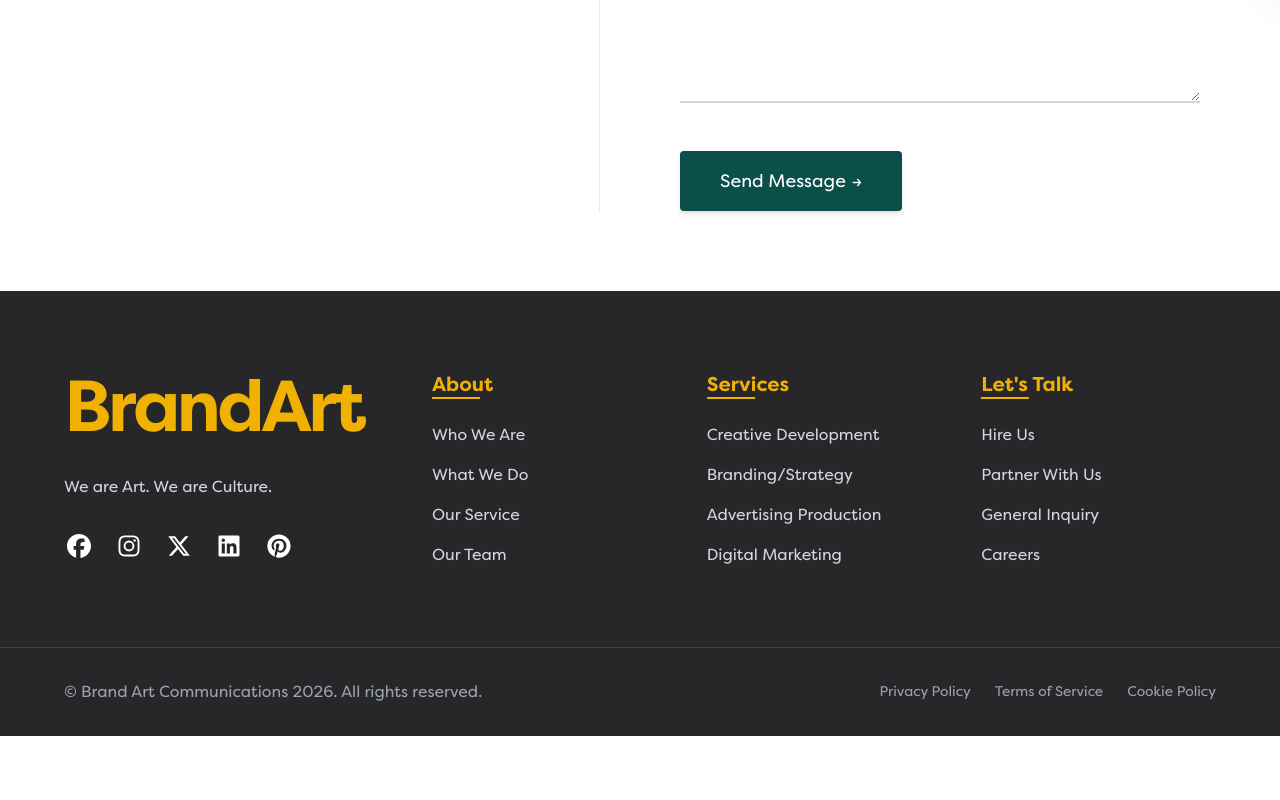
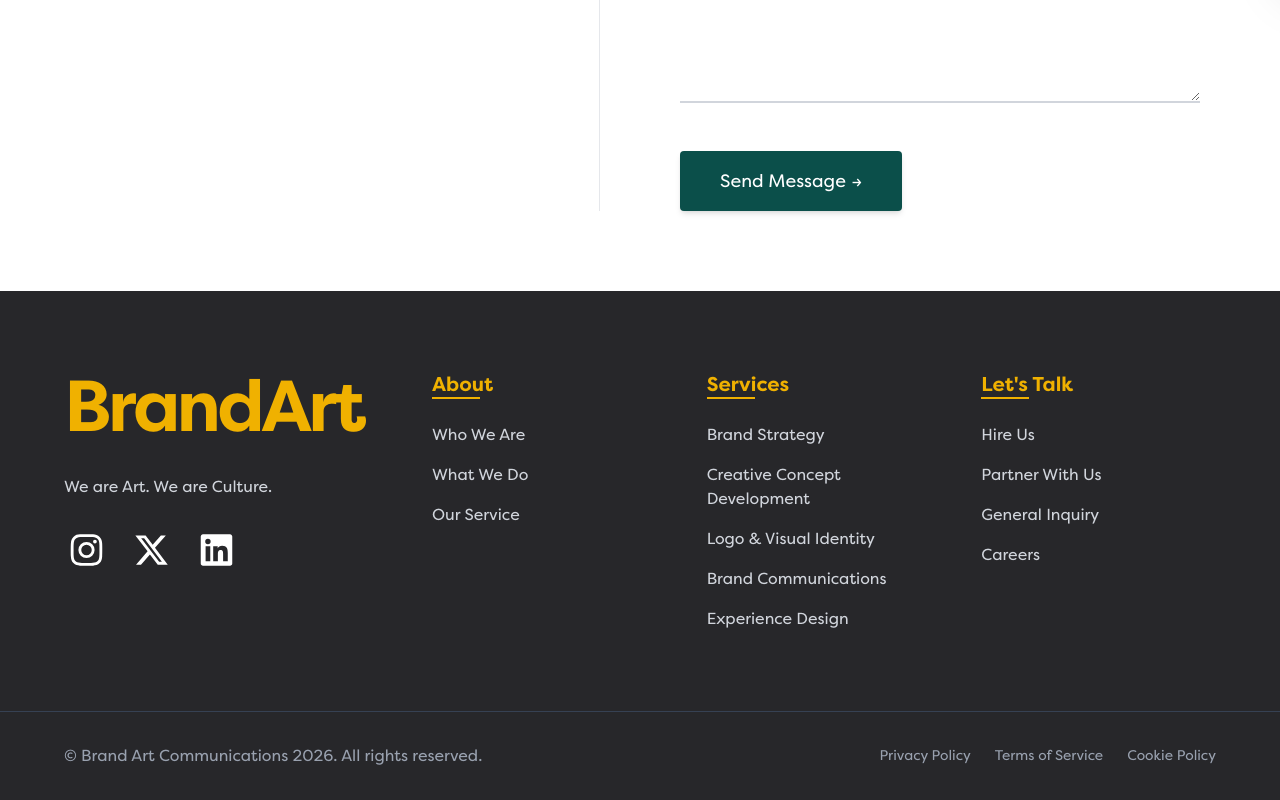
Before and after one commit to benedixit34/brand_art, a Next.js app: page /contact in a window 1280 px wide. Shown: the part 828-1628 px from the top of the page. Before the commit the page ends 1564 px from the top, so only its background shows below. Built offline with nearby package versions, Linux system fonts and the light colour scheme.

Commit message:
Design Review 007

```diff
--- a/app/about/page.tsx
+++ b/app/about/page.tsx
@@ -38,11 +38,11 @@ export default function Page() {
           />
         </div>
 
-        <div className="py-8 sm:py-10 md:py-12 px-4 sm:px-6 md:px-8 lg:w-1/2 xl:w-1/2 w-full opacity-0 animate-fade-in-right [animation-delay:400ms]">
+        <div id="who-we-are" className="py-8 sm:py-10 md:py-12 px-4 sm:px-6 md:px-8 lg:w-1/2 xl:w-1/2 w-full opacity-0 animate-fade-in-right [animation-delay:400ms]">
           <div className="flex flex-col space-y-6 text-lg md:text-xl tracking-tight font-light">
             <div className="space-y-2">
-              <h4 className="text-2xl font-semibold tracking-wider rounded-sm inline-block w-fit">
-              about us
+              <h4 className="text-xl font-semibold tracking-wider rounded-sm inline-block w-fit">
+              ABOUT US
             </h4>
             <h1 className="text-4xl md:text-4xl font-bold tracking-tighter leading-[1.1] text-teal-500">
               We Are Brand Art
@@ -73,7 +73,7 @@ export default function Page() {
       {/* About Us Section */}
       <section
         ref={aboutSection.ref}
-        className="relative bg-yellow-400 py-12 sm:py-16 md:py-20 lg:py-24 xl:py-28 2xl:py-32 px-4 sm:px-6 md:px-8 lg:px-16 xl:px-32 2xl:px-80"
+         className="relative bg-yellow-400 py-12 sm:py-16 md:py-20 lg:py-24 xl:py-28 2xl:py-32 px-4 sm:px-6 md:px-8 lg:px-16 xl:px-32 2xl:px-80"
       >
          <div className="absolute inset-0 w-full h-full pointer-events-none select-none bg-0 ">
                   <Image src="/img/bg_vector.png" alt="Brand Art and Communications" width={500} height={500}
@@ -93,8 +93,7 @@ export default function Page() {
           >
             <div>
               <h2 className="text-3xl sm:text-4xl font-bold tracking-tight text-gray-900 leading-[1.2]">
-                We speak the language of{" "}
-                <span className="text-teal-500">Culture</span>
+                We speak the language of Culture
               </h2>
               <p className="mt-4 text-base sm:text-lg md:text-xl text-gray-700 leading-relaxed font-light">
                 We craft ingenious creative solutions that resonate with your
@@ -105,8 +104,7 @@ export default function Page() {
 
             <div className="pt-2 sm:pt-4">
               <h2 className="text-3xl sm:text-4xl font-bold tracking-tight text-gray-900 leading-[1.2]">
-                We craft the true essence of{" "}
-                <span className="text-teal-500">Art</span>
+                We craft the true essence of Art
               </h2>
               <p className="mt-4 text-base sm:text-lg md:text-xl text-gray-700 leading-relaxed font-light">
                 Our commitment to authenticity and strength lies in our ability
@@ -141,7 +139,7 @@ export default function Page() {
 
       {/* Our Services Section */}
       <section
-        className="relative bg-teal-500 py-12 sm:py-16 md:py-20 lg:py-24 xl:py-28 2xl:py-32 px-4 sm:px-6 md:px-8 lg:px-16 xl:px-32 2xl:px-40"
+       id="what-we-do" className="relative bg-teal-500 py-12 sm:py-16 md:py-20 lg:py-24 xl:py-28 2xl:py-32 px-4 sm:px-6 md:px-8 lg:px-16 xl:px-32 2xl:px-40"
         ref={serviceContainer}
       >
 
@@ -153,7 +151,7 @@ export default function Page() {
 
           </div>
         <div className="relative flex flex-col items-center z-10 space-y-4 sm:space-y-6 md:space-y-8">
-          <h1 className="text-2xl sm:text-3xl text-center text-yellow-500 tracking-wide">
+          <h1 className="text-2xl sm:text-3xl text-center tracking-wide">
             OUR SERVICES
           </h1>
           <h3
--- a/app/contact/page.tsx
+++ b/app/contact/page.tsx
@@ -56,6 +56,7 @@ export default function Page() {
             <div className="flex flex-wrap border border-gray-200 bg-white rounded-lg overflow-hidden">
               {tabs.map((tab, index) => (
                 <div
+                id={tab}
                   key={tab}
                   onClick={() => setActiveTab(tab)}
                   className={`
--- a/components/Footer.tsx
+++ b/components/Footer.tsx
@@ -3,6 +3,18 @@
 import { FontAwesomeIcon } from "@fortawesome/react-fontawesome";
 import { faFacebook, faInstagram, faXTwitter, faLinkedin, faPinterest } from "@fortawesome/free-brands-svg-icons";
 import { useState } from "react";
+import Link from "next/link";
+
+
+
+const services = [
+  { title: "Brand Strategy", id: "brand-strategy" },
+  { title: "Creative Concept Development", id: "creative-concept-development" },
+  { title: "Logo & Visual Identity", id: "logo-and-visual-identity" },
+  { title: "Brand Communications", id: "brand-communications" },
+  { title: "Experience Design", id: "experience-design" },
+];
+
 
 export const Footer = () => {
   const [email, setEmail] = useState("");
@@ -32,42 +44,30 @@ export const Footer = () => {
             </p>
 
             {/* Social Icons */}
-            <div className="flex gap-4 sm:gap-5 text-xl sm:text-2xl text-white justify-center lg:justify-start">
-              <a
-                href="#"
-                className="hover:text-yellow-500 transition-colors duration-300 transform hover:scale-110"
-                aria-label="Facebook"
-              >
-                <FontAwesomeIcon icon={faFacebook} />
-              </a>
-              <a
-                href="#"
+            <div className="flex gap-4 sm:gap-5 text-2xl sm:text-4xl text-white justify-center lg:justify-start">
+
+               <Link
+                href="https://www.instagram.com/brandartco_/"
                 className="hover:text-yellow-500 transition-colors duration-300 transform hover:scale-110"
                 aria-label="Instagram"
               >
                 <FontAwesomeIcon icon={faInstagram} />
-              </a>
-              <a
-                href="#"
+               </Link>
+               <Link
+                href="https://x.com/brandartco"
                 className="hover:text-yellow-500 transition-colors duration-300 transform hover:scale-110"
                 aria-label="Twitter"
               >
                 <FontAwesomeIcon icon={faXTwitter} />
-              </a>
-              <a
+               </Link>
+               <Link
                 href="#"
                 className="hover:text-yellow-500 transition-colors duration-300 transform hover:scale-110"
                 aria-label="LinkedIn"
               >
                 <FontAwesomeIcon icon={faLinkedin} />
-              </a>
-              <a
-                href="#"
-                className="hover:text-yellow-500 transition-colors duration-300 transform hover:scale-110"
-                aria-label="Pinterest"
-              >
-                <FontAwesomeIcon icon={faPinterest} />
-              </a>
+               </Link>
+
             </div>
           </div>
 
@@ -82,24 +82,22 @@ export const Footer = () => {
                 </h3>
                 <ul className="space-y-3 sm:space-y-4">
                   <li>
-                    <a href="#" className="text-gray-300 hover:text-yellow-500 transition-colors duration-200 text-sm sm:text-base">
+                     <Link href="/about/#who-we-are" className="text-gray-300 hover:text-yellow-500 transition-colors duration-200 text-sm sm:text-base">
                       Who We Are
-                    </a>
+                     </Link>
                   </li>
                   <li>
-                    <a href="#" className="text-gray-300 hover:text-yellow-500 transition-colors duration-200 text-sm sm:text-base">
+                     <Link href="/about/#what-we-do" className="text-gray-300 hover:text-yellow-500 transition-colors duration-200 text-sm sm:text-base">
                       What We Do
-                    </a>
+                     </Link>
                   </li>
                   <li>
-                    <a href="#" className="text-gray-300 hover:text-yellow-500 transition-colors duration-200 text-sm sm:text-base">
+                     <Link href="/services" className="text-gray-300 hover:text-yellow-500 transition-colors duration-200 text-sm sm:text-base">
                       Our Service
-                    </a>
+                     </Link>
                   </li>
                   <li>
-                    <a href="#" className="text-gray-300 hover:text-yellow-500 transition-colors duration-200 text-sm sm:text-base">
-                      Our Team
-                    </a>
+
                   </li>
                 </ul>
               </div>
@@ -110,26 +108,16 @@ export const Footer = () => {
                   <span className="absolute bottom-0 left-0 w-12 h-0.5 bg-yellow-500 hidden sm:block"></span>
                 </h3>
                 <ul className="space-y-3 sm:space-y-4">
-                  <li>
-                    <a href="#" className="text-gray-300 hover:text-yellow-500 transition-colors duration-200 text-sm sm:text-base">
-                      Creative Development
-                    </a>
-                  </li>
-                  <li>
-                    <a href="#" className="text-gray-300 hover:text-yellow-500 transition-colors duration-200 text-sm sm:text-base">
-                      Branding/Strategy
-                    </a>
-                  </li>
-                  <li>
-                    <a href="#" className="text-gray-300 hover:text-yellow-500 transition-colors duration-200 text-sm sm:text-base">
-                      Advertising Production
-                    </a>
-                  </li>
-                  <li>
-                    <a href="#" className="text-gray-300 hover:text-yellow-500 transition-colors duration-200 text-sm sm:text-base">
-                      Digital Marketing
-                    </a>
-                  </li>
+              {services.map((service) => (
+    <li key={service.id}>
+      <Link
+        href={`/services/#${service.id}`}
+        className="text-gray-300 hover:text-yellow-500 transition-colors duration-200 text-sm sm:text-base"
+      >
+        {service.title}
+      </Link>
+    </li>
+  ))}
                 </ul>
               </div>
 
@@ -141,24 +129,24 @@ export const Footer = () => {
                 </h3>
                 <ul className="space-y-3 sm:space-y-4">
                   <li>
-                    <a href="#" className="text-gray-300 hover:text-yellow-500 transition-colors duration-200 text-sm sm:text-base">
+                     <Link href="/contact/#hire" className="text-gray-300 hover:text-yellow-500 transition-colors duration-200 text-sm sm:text-base">
                       Hire Us
-                    </a>
+                     </Link>
                   </li>
                   <li>
-                    <a href="#" className="text-gray-300 hover:text-yellow-500 transition-colors duration-200 text-sm sm:text-base">
+                     <Link href="/contact/#partner" className="text-gray-300 hover:text-yellow-500 transition-colors duration-200 text-sm sm:text-base">
                       Partner With Us
-                    </a>
+                     </Link>
                   </li>
                   <li>
-                    <a href="#" className="text-gray-300 hover:text-yellow-500 transition-colors duration-200 text-sm sm:text-base">
+                     <Link href="/contact/#general" className="text-gray-300 hover:text-yellow-500 transition-colors duration-200 text-sm sm:text-base">
                       General Inquiry
-                    </a>
+                     </Link>
                   </li>
                   <li>
-                    <a href="#" className="text-gray-300 hover:text-yellow-500 transition-colors duration-200 text-sm sm:text-base">
+                     <Link href="/contact/#career" className="text-gray-300 hover:text-yellow-500 transition-colors duration-200 text-sm sm:text-base">
                       Careers
-                    </a>
+                     </Link>
                   </li>
                 </ul>
               </div>
@@ -176,9 +164,9 @@ export const Footer = () => {
             </p>
 
             <div className="flex gap-6 text-sm text-gray-400">
-              <a href="#" className="hover:text-yellow-500 transition-colors">Privacy Policy</a>
-              <a href="#" className="hover:text-yellow-500 transition-colors">Terms of Service</a>
-              <a href="#" className="hover:text-yellow-500 transition-colors">Cookie Policy</a>
+               <Link href="#" className="hover:text-yellow-500 transition-colors">Privacy Policy </Link>
+               <Link href="#" className="hover:text-yellow-500 transition-colors">Terms of Service </Link>
+               <Link href="#" className="hover:text-yellow-500 transition-colors">Cookie Policy </Link>
             </div>
           </div>
         </div>
--- a/components/ServiceSection.tsx
+++ b/components/ServiceSection.tsx
@@ -159,6 +159,11 @@ export const ServiceSection = () => {
         <div className="relative flex flex-col gap-12 lg:gap-0 lg:py-20" role="list">
           {services.map((service, i) => (
             <article
+            id={service.title
+    .toLowerCase()
+    .replace(/&/g, "and")
+    .replace(/[^a-z0-9\s]/g, "")
+    .replace(/\s+/g, "-")}
               key={service.title}
               ref={(el: HTMLDivElement | null) => setItemRef(el, i)}
               className="relative lg:absolute inset-auto lg:inset-0 lg:py-20 grid grid-rows-[auto_auto] gap-4 lg:gap-0"
```
